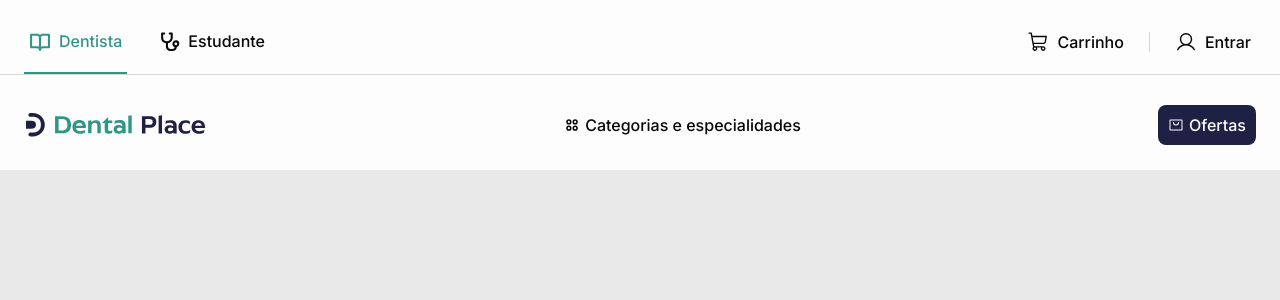
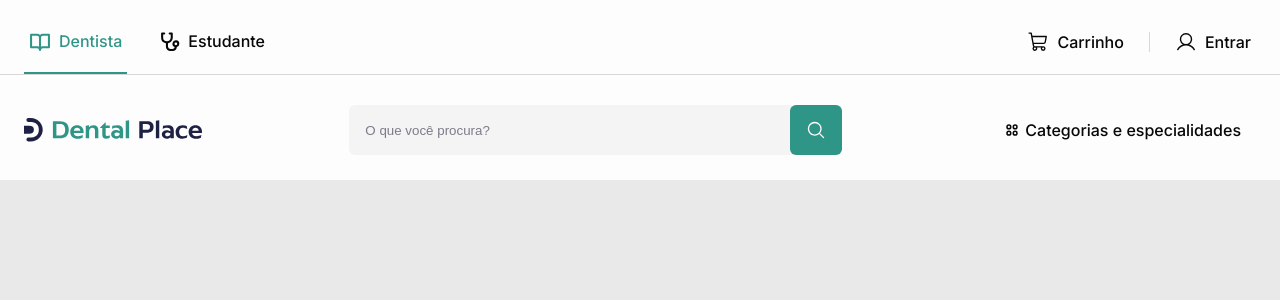
Before and after one commit to Loureiro12/Ecommerce-DentalPlace, a React (Vite) app: page / in a window 1280 px wide. Shown: the top 300 px of the page. Built offline with nearby package versions, Linux system fonts and the light colour scheme.

Commit message:
feat: implementing search component

```diff
--- a/src/components/header/index.tsx
+++ b/src/components/header/index.tsx
@@ -2,13 +2,12 @@
 
 import * as Menubar from '@radix-ui/react-menubar'
 
-import LogoFull from '../../assets/logo_Full.svg'
+import LogoFull from '../../assets/Logo_Full.svg'
 
 import {
   BookOpen,
   CaretRight,
   CirclesFour,
-  ShoppingBag,
   ShoppingCart,
   Stethoscope,
   User,
@@ -25,7 +24,6 @@
   SeparatorRoot,
   FooterHeader,
   ImageLogo,
-  OfferButton,
   MenubarRoot,
   MenubarTrigger,
   MenubarContent,
@@ -34,6 +32,7 @@
   MenubarSubContent,
   RightSlot,
 } from './styles'
+import { SearchForm } from '../searchForm'
 
 export function Header() {
   const [isTabActive, setIsTabActive] = useState('tab1' || 'tab2')
@@ -82,7 +81,8 @@
       </HeaderTop>
       <FooterHeader>
         <Content>
-          <ImageLogo src={LogoFull} />
+          <ImageLogo src={LogoFull} alt="Dental Place" />
+          <SearchForm />
           <MenubarRoot>
             <Menubar.Menu>
               <MenubarTrigger>
@@ -115,7 +115,6 @@
               </Menubar.Portal>
             </Menubar.Menu>
           </MenubarRoot>
-          <OfferButton label="Ofertas" icon={<ShoppingBag />} />
         </Content>
       </FooterHeader>
     </Container>
--- a/src/components/header/styles.ts
+++ b/src/components/header/styles.ts
@@ -2,8 +2,6 @@
 
 import * as Separator from '@radix-ui/react-separator'
 import * as Menubar from '@radix-ui/react-menubar'
-
-import { Button } from '../button'
 
 interface buttonTabProps {
   isActive: boolean
@@ -99,20 +97,8 @@
 `
 
 export const ImageLogo = styled.img`
-  width: 11.4375rem;
+  width: 11.1375rem;
   height: 1.52875rem;
-`
-
-export const OfferButton = styled(Button)`
-  border: 0;
-  padding: 10px;
-  font-size: 1rem;
-  font-style: normal;
-  font-weight: 500;
-  line-height: normal;
-
-  background-color: ${(props) => props.theme.blue};
-  color: ${(props) => props.theme.white};
 `
 
 export const MenubarRoot = styled(Menubar.Root)`
--- /dev/null
+++ b/src/components/searchForm/index.tsx
@@ -0,0 +1,14 @@
+import { MagnifyingGlass } from '@phosphor-icons/react'
+
+import { SearchFormContainer } from './styles'
+
+export function SearchForm() {
+  return (
+    <SearchFormContainer>
+      <input type="text" placeholder="O que você procura?" />
+      <button type="submit">
+        <MagnifyingGlass size={20} />
+      </button>
+    </SearchFormContainer>
+  )
+}
--- /dev/null
+++ b/src/components/searchForm/styles.ts
@@ -0,0 +1,39 @@
+import styled from 'styled-components'
+
+export const SearchFormContainer = styled.form`
+  display: flex;
+  height: 50px;
+  width: 40%;
+
+  input {
+    flex: 1;
+    border-radius: 6px 0px 0px 6px;
+    border: 0;
+    background: ${(props) => props.theme['white-200']};
+    color: ${(props) => props.theme['gray-300']};
+    padding: 1rem;
+    &::placeholder {
+      color: ${(props) => props.theme['gray-500']};
+    }
+  }
+  button {
+    display: flex;
+    align-items: center;
+    gap: 0.75rem;
+    border: 0;
+    padding: 1rem;
+    background: ${(props) => props.theme.green};
+    color: ${(props) => props.theme.white};
+    font-weight: bold;
+    border-radius: 6px 6px 6px 6px;
+    cursor: pointer;
+    margin-left: -2px;
+
+    &:hover {
+      opacity: 0.7;
+      border-color: ${(props) => props.theme['green-500']};
+      color: ${(props) => props.theme.white};
+      transition: opacity 0.2s;
+    }
+  }
+`
--- a/src/styles/themes/default.ts
+++ b/src/styles/themes/default.ts
@@ -1,6 +1,7 @@
 export const defaultTheme = {
   white: '#FDFDFD',
   'white-100': 'F8F8F8',
+  'white-200': '#F4F4F4',
   black: '#070707',
 
   'gray-100': '#E1E1E6',
```
